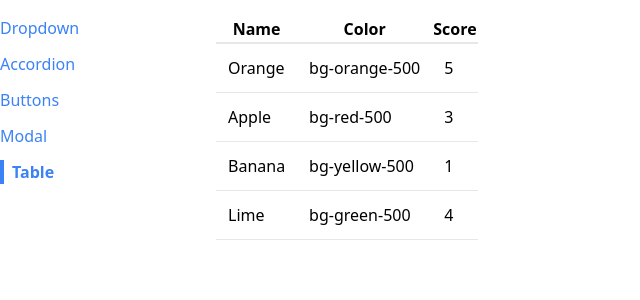
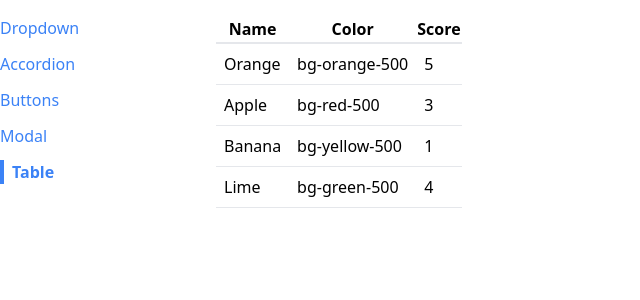
Before and after one commit to luisc8487/navigation-routing-system, a React (Create React App) app in the folder react-comp/: page /table in a window 1280 px wide. Shown: the top 300 px of the page, without its empty margins (0-640 px from the left). Built offline with nearby package versions, Linux system fonts and the light colour scheme.

Commit message:
added a nested map

```diff
--- a/react-comp/src/components/Table.jsx
+++ b/react-comp/src/components/Table.jsx
@@ -4,11 +4,16 @@
   });
 
   const renderedRows = data.map((fruit) => {
+    const renderedCells = config.map((column) => {
+      return (
+        <td className="p-2" key={column.label}>
+          {column.render(fruit)}
+        </td>
+      );
+    });
     return (
       <tr className="border-b" key={fruit.name}>
-        <td className="p-3">{config[0].render(fruit)}</td>
-        <td className="p-3">{config[1].render(fruit)}</td>
-        <td className="p-3">{config[2].render(fruit)}</td>
+        {renderedCells}
       </tr>
     );
   });
```
